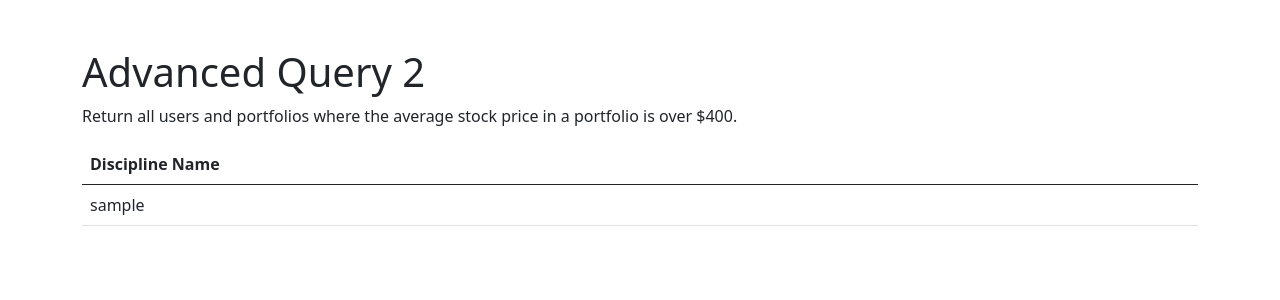
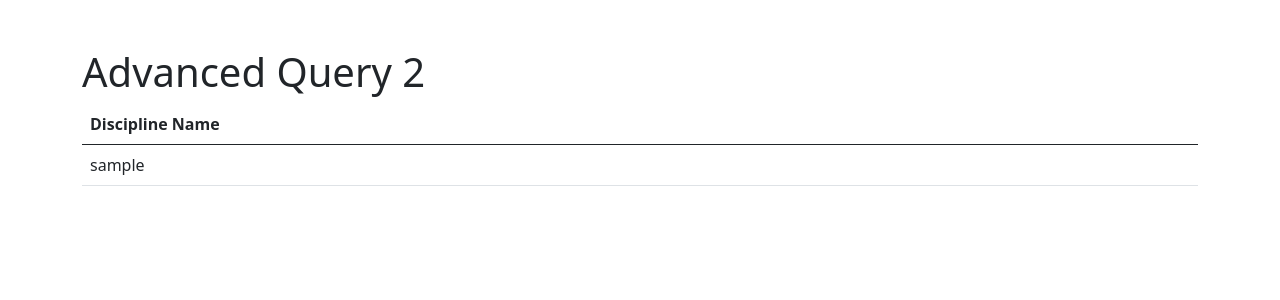
Before and after one commit to aigallegos/olympics_db_web_app, a Flask app: template templates/a2.html in a window 1280 px wide. Shown: the top 300 px of the page. Run offline with Flask 3, Linux system fonts and the light colour scheme; the template is opened without the code that fills it: most values are stand-ins (such as "Sample title", 1, 10 or a date in 2020); parts of the project's set-up code (start-up, migrations or seed data) failed here and were passed over.

Commit message:
Update a2.html

```diff
--- a/templates/a2.html
+++ b/templates/a2.html
@@ -20,7 +20,6 @@
 
     <main role="main" class="container extra-bottom">
       <h1 class="mt-5">Advanced Query 2</h1>
-      <p>Return all users and portfolios where the average stock price in a portfolio is over $400.</p>
     </main>
 
     <!--Todo Table-->
```
